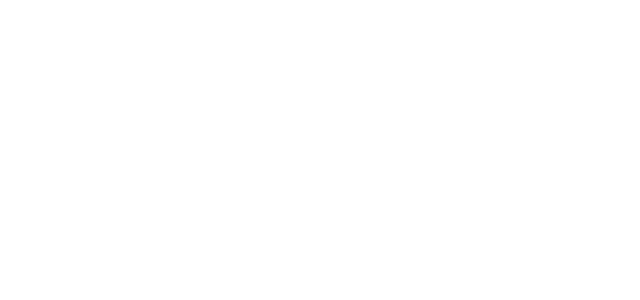
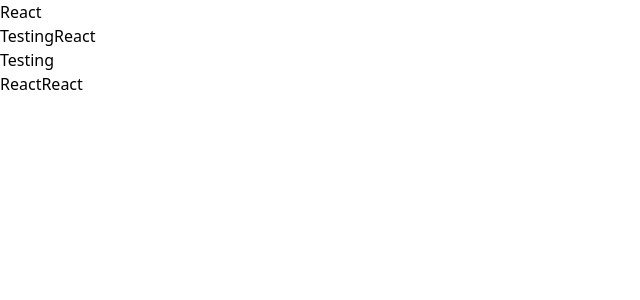
Before and after one commit to ajenkinsynwa/thedevspot, a Next.js app: page / in a window 1280 px wide. Shown: the top 300 px of the page, without its empty margins (0-640 px from the left). Built offline with nearby package versions, Linux system fonts and the light colour scheme.

Commit message:
added components folder

```diff
--- /dev/null
+++ b/pages/componets/PostCard.jsx
@@ -0,0 +1,12 @@
+import React from 'react'
+
+const PostCard = ( { post }) => {
+  return (
+    <div>
+      {post.title}
+      {post.excerpt}
+      </div>
+  )
+}
+
+export default PostCard
--- /dev/null
+++ b/pages/componets/PostWidget.jsx
@@ -0,0 +1,9 @@
+import React from 'react'
+
+const PostWidget = () => {
+  return (
+    <div>PostWidget</div>
+  )
+}
+
+export default PostWidget
--- /dev/null
+++ b/pages/componets/index.js
@@ -0,0 +1,3 @@
+export { default as PostCard } from './PostCard';
+export { default as PostCard } from './PostCard';
+export { default as PostCard } from './PostCard';
--- a/pages/index.tsx
+++ b/pages/index.tsx
@@ -1,13 +1,33 @@
 import Head from 'next/head'
+
+//
+const posts = [
+  { title: 'React Testing', excerpt: 'React Testing' },
+  { title: 'React', excerpt: 'React' },
+
+]
 
 //mx axis set to auto margin bottom is 8 see tailwind docs.
 export default function Home () {
   return (
     <div className="container mx-auto px-1- mb-8">
       <Head>
-        <title>Create Next App</title>
+        <title>The Dev Spot Blog</title>
         <link rel="icon" href="/favicon.ico" />
       </Head>
+      <div className='grid grid-cols-1 lg:grid-cols-12 gap-12'>
+        <div>
+        {posts.map((post, index) => (
+            <div>
+              {post.title}
+              {post.excerpt}
+              </div>
+          ))}
+        </div>
+        <div className="lg:col-span-4 col-span-1">
+      </div>
+
+      </div>
 
       </div>
 
```
Also changed, not shown: pages/componets/Categories.jsx (added).
